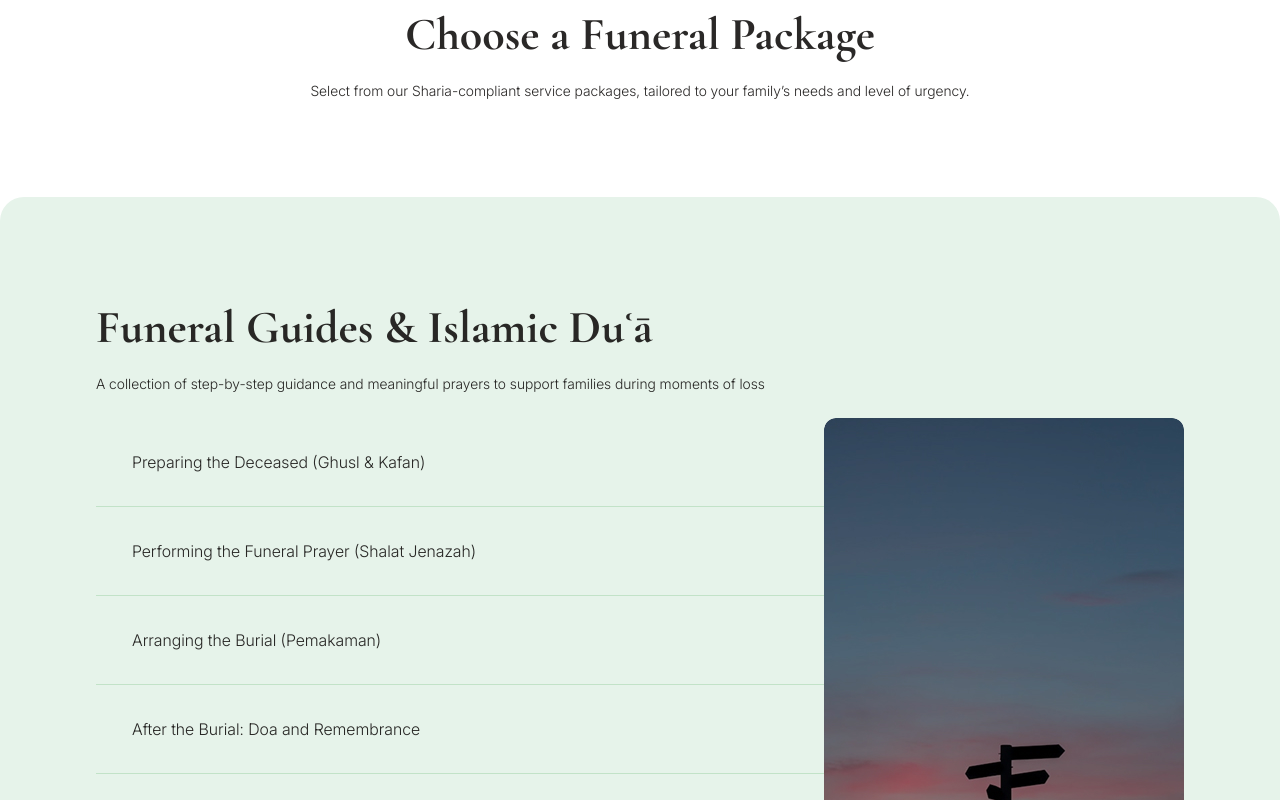
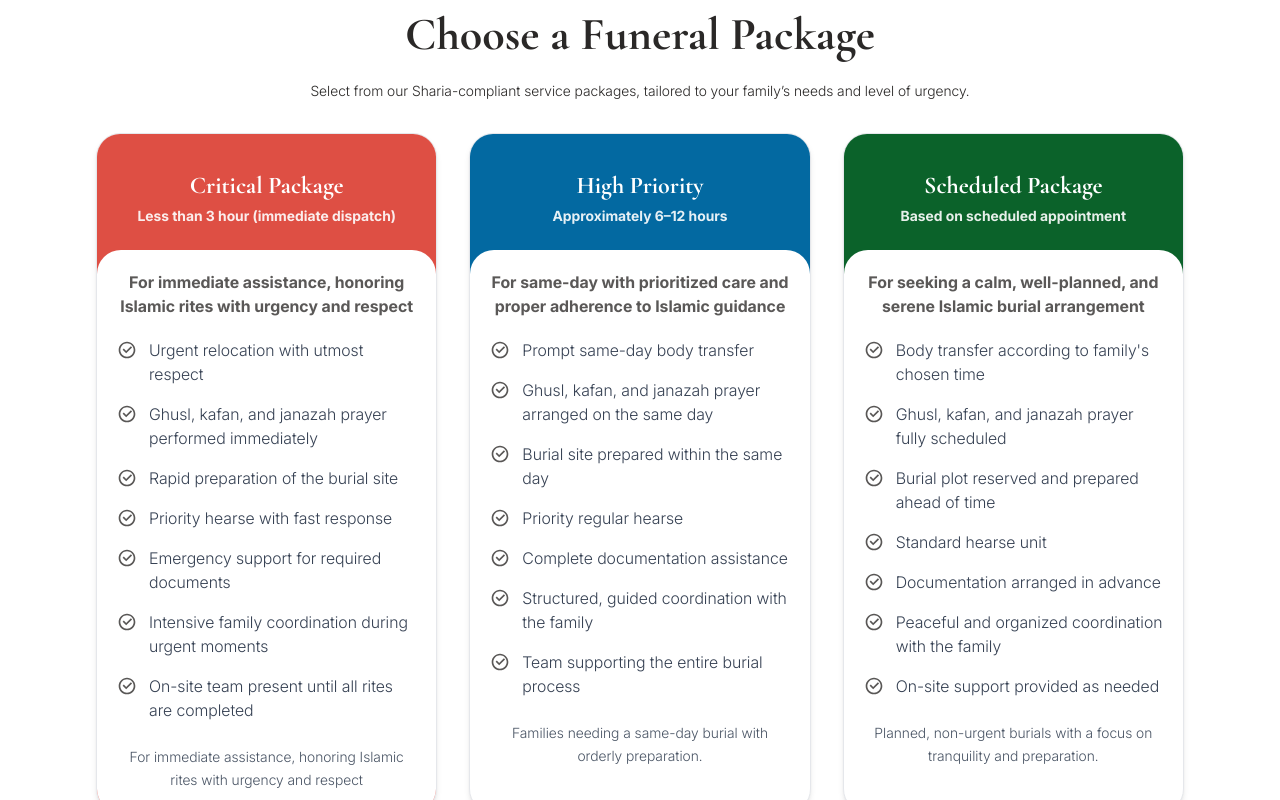
Before and after one commit to workadev/ekubur-client, a React (Vite) app: page / in a window 1280 px wide. Shown: the part 3980-4780 px from the top of the page. Built offline with nearby package versions, Linux system fonts and the light colour scheme.

Commit message:
slicing section package

```diff
--- a/src/components/SectionPackage.jsx
+++ b/src/components/SectionPackage.jsx
@@ -1,4 +1,62 @@
+import imgCheck from "../assets/images/icons/circle-check.svg";
+
 function SectionPackage() {
+  const packages = [
+    {
+      title: "Critical Package",
+      subtitle: "Less than 3 hour (immediate dispatch)",
+      color: "bg-[#DE4F44]", // merah
+      items: [
+        "Urgent relocation with utmost respect",
+        "Ghusl, kafan, and janazah prayer performed immediately",
+        "Rapid preparation of the burial site",
+        "Priority hearse with fast response",
+        "Emergency support for required documents",
+        "Intensive family coordination during urgent moments",
+        "On-site team present until all rites are completed",
+      ],
+      header: "For immediate assistance, honoring Islamic rites with urgency and respect",
+      footer:
+        "For immediate assistance, honoring Islamic rites with urgency and respect",
+    },
+
+    {
+      title: "High Priority",
+      subtitle: "Approximately 6–12 hours",
+      color: "bg-[#0369A1]", // biru
+      items: [
+        "Prompt same-day body transfer",
+        "Ghusl, kafan, and janazah prayer arranged on the same day",
+        "Burial site prepared within the same day",
+        "Priority regular hearse",
+        "Complete documentation assistance",
+        "Structured, guided coordination with the family",
+        "Team supporting the entire burial process",
+      ],
+      header: "For same-day with prioritized care and proper adherence to Islamic guidance",
+      footer:
+        "Families needing a same-day burial with orderly preparation.",
+    },
+
+    {
+      title: "Scheduled Package",
+      subtitle: "Based on scheduled appointment",
+      color: "bg-[#0B622A]", // hijau
+      items: [
+        "Body transfer according to family's chosen time",
+        "Ghusl, kafan, and janazah prayer fully scheduled",
+        "Burial plot reserved and prepared ahead of time",
+        "Standard hearse unit",
+        "Documentation arranged in advance",
+        "Peaceful and organized coordination with the family",
+        "On-site support provided as needed",
+      ],
+      header: "For seeking a calm, well-planned, and serene Islamic burial arrangement",
+      footer:
+        "Planned, non-urgent burials with a focus on tranquility and preparation.",
+    },
+  ];
+
   return (
     <section className="bg-white">
       <div className="py-10 px-6 md:py-24 md:px-24">
@@ -8,6 +66,44 @@ function SectionPackage() {
         <p className="text-sm mt-3 text-center">
           Select from our Sharia-compliant service packages, tailored to your family’s needs and level of urgency.
         </p>
+        <div className="grid grid-cols-1 md:grid-cols-3 mt-8 gap-8 max-w-7xl mx-auto">
+          {packages.map((pkg, index) => (
+            <div
+              key={index}
+              className="bg-white rounded-3xl shadow-md border border-gray-200 overflow-hidden"
+            >
+              {/* Header */}
+              <div className={`${pkg.color} text-white text-center pt-9 pb-6`}>
+                <h3 className="text-2xl font-[CormorantGaramond] font-bold mb-1">
+                  {pkg.title}
+                </h3>
+                <p className="text-sm font-bold opacity-90">{pkg.subtitle}</p>
+              </div>
+
+              {/* Body */}
+              <div className={pkg.color}>
+                <div className="p-5 bg-white rounded-t-3xl">
+                  <div className="font-bold text-center mb-5 text-[#12100EB2]">
+                    {pkg.header}
+                  </div>
+                  <ul className="space-y-4">
+                    {pkg.items.map((item, idx) => (
+                      <li key={idx} className="flex items-start gap-3">
+                        <img src={imgCheck} alt="imgCheck" className="w-5 h-5 mt-0.5" />
+                        <span className="text-gray-700">{item}</span>
+                      </li>
+                    ))}
+                  </ul>
+
+                  {/* Footer */}
+                  <p className="text-gray-600 mt-6 text-sm text-center leading-relaxed">
+                    {pkg.footer}
+                  </p>
+                </div>
+              </div>
+            </div>
+          ))}
+        </div>
       </div>
     </section>
   );
```
Also changed, not shown: src/assets/images/icons/circle-check.svg (added).
